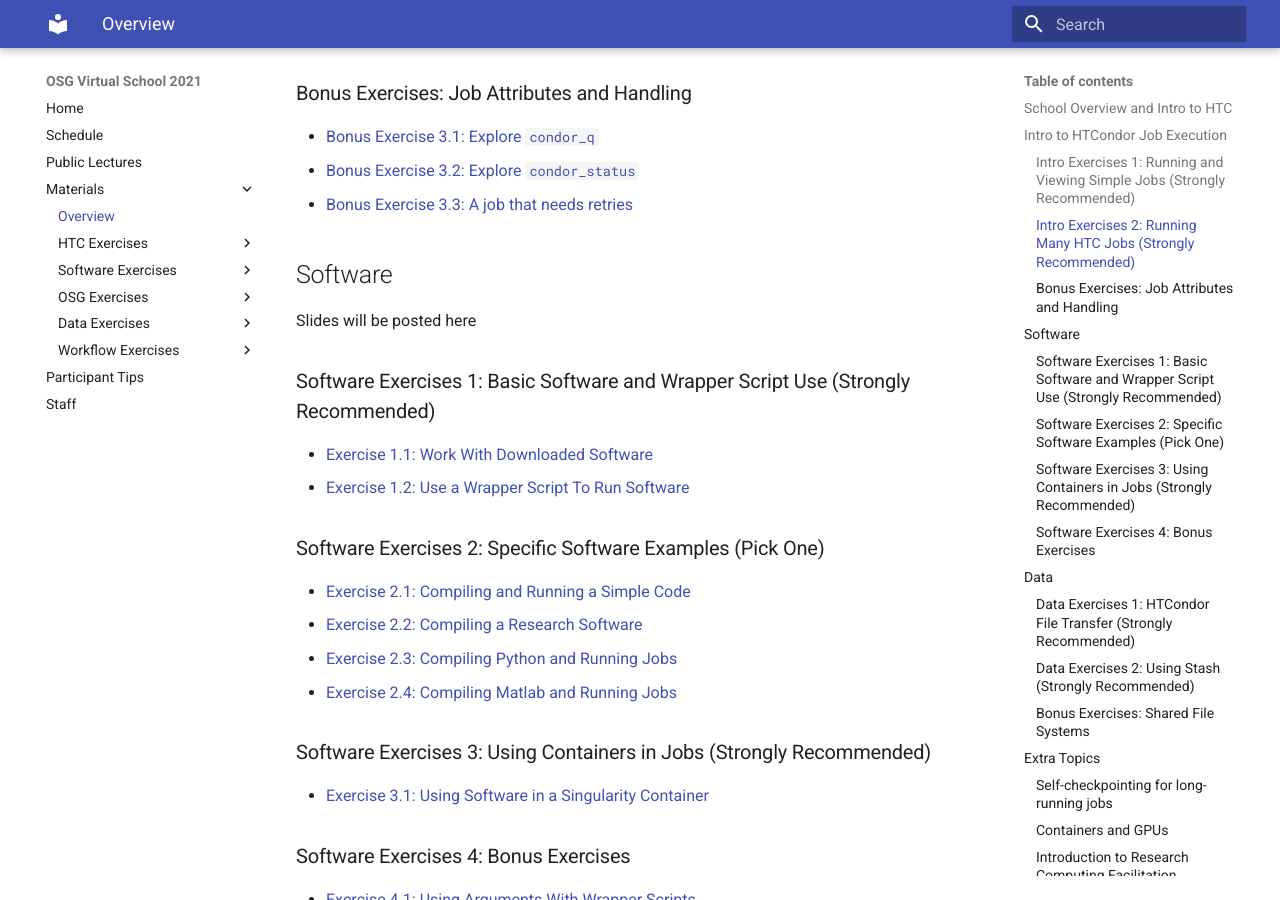
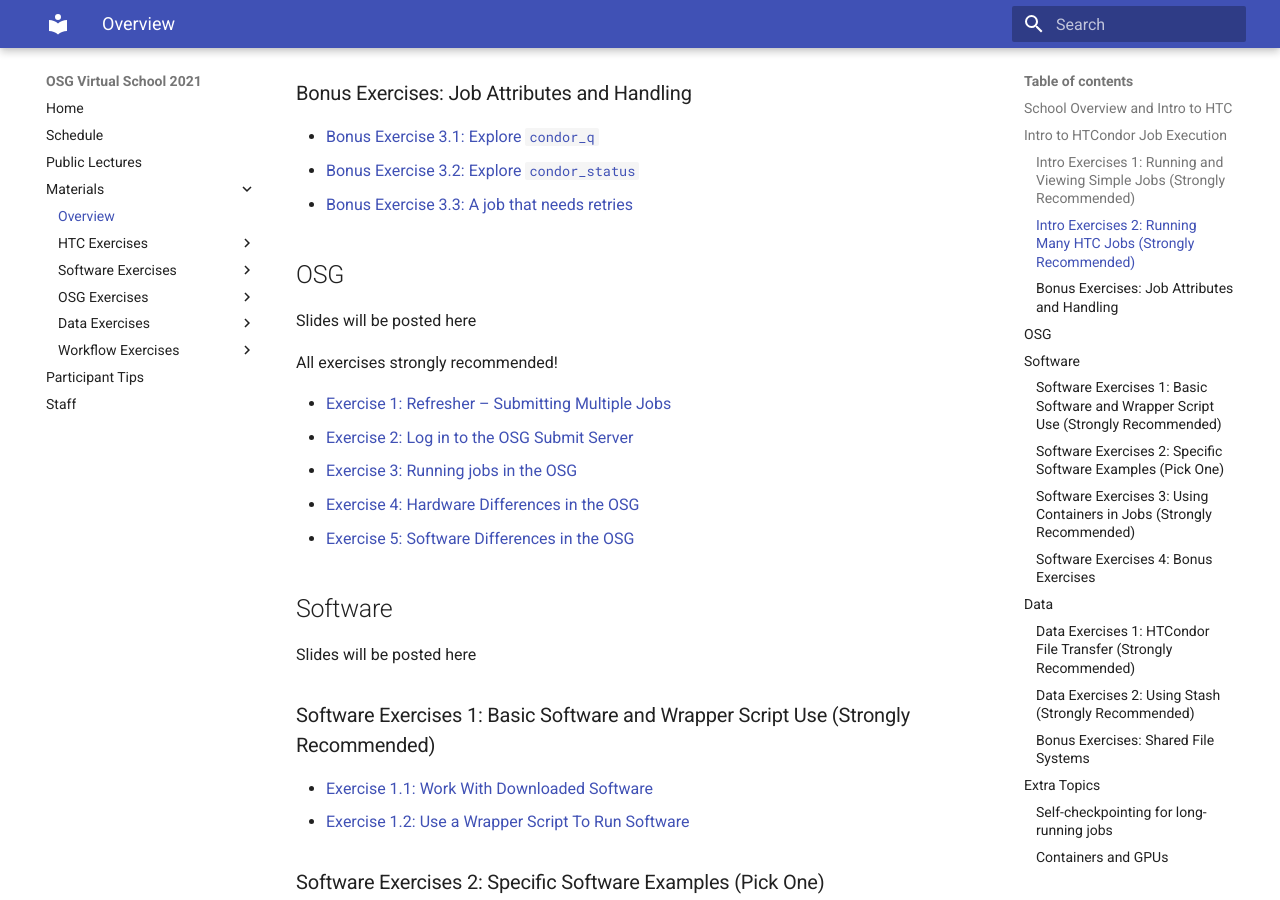
Before and after one commit to osg-htc/virtual-school-2021, an MkDocs documentation site: the page built from docs/materials/index.md, in a window 1280 px wide and 900 px high, scrolled down 866 px. Built offline with MkDocs 1.6.1 and Material for MkDocs 9.7.7, drawn with Linux system fonts in a browser that asks for light colours.

Commit message:
Add pages to the Materials Nav

```diff
--- a/docs/materials/index.md
+++ b/docs/materials/index.md
@@ -30,6 +30,18 @@ Slides will be posted here
 - [Bonus Exercise 3.1: Explore `condor_q`](htcondor/part3-ex1-queue.md)
 - [Bonus Exercise 3.2: Explore `condor_status`](htcondor/part3-ex2-status.md)
 - [Bonus Exercise 3.3: A job that needs retries](htcondor/part3-ex3-job-retry.md)
+
+## OSG
+
+Slides will be posted here
+
+All exercises strongly recommended!
+
+- [Exercise 1: Refresher – Submitting Multiple Jobs](osg/ex1-submit-refresher.md)
+- [Exercise 2: Log in to the OSG Submit Server](osg/ex2-login-scp.md)
+- [Exercise 3: Running jobs in the OSG](osg/ex3-submit-osg.md)
+- [Exercise 4: Hardware Differences in the OSG](osg/ex4-hardware-diffs.md)
+- [Exercise 5: Software Differences in the OSG](osg/ex5-software-diffs.md)
 
 ## Software
 
```
